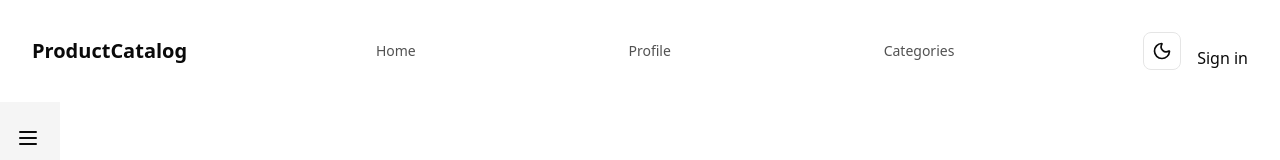
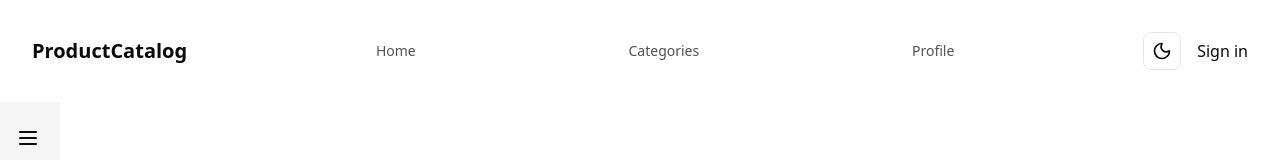
Before and after one commit to shakana0/EcommerceUI, a React (Vite) app: page /products in a window 1280 px wide. Shown: the top 160 px of the page. Built offline with nearby package versions, Linux system fonts and the light colour scheme; no server answers.

Commit message:
refactor: fix styling and nav link order

```diff
--- a/src/components/Layout/layout.tsx
+++ b/src/components/Layout/layout.tsx
@@ -39,11 +39,11 @@ export default function Layout() {
           <NavItems
             items={[
               { name: "Home", link: "/" },
+              { name: "Categories", link: "/categories" },
               { name: "Profile", link: "/profile" },
-              { name: "Categories", link: "/categories" },
             ]}
           />
-          <div className="flex gap-4 items-end">
+          <div className="flex gap-4">
             <ThemeToggle />
             <SignedOut>
               <SignInButton />
@@ -76,7 +76,7 @@ export default function Layout() {
       </Navbar>
 
       <div className="flex flex-1">
-        <Sidebar>
+        <Sidebar className="hidden md:flex">
           <SidebarBody className="min-h-screen gap-6">
             <SidebarLink
               link={{
```
